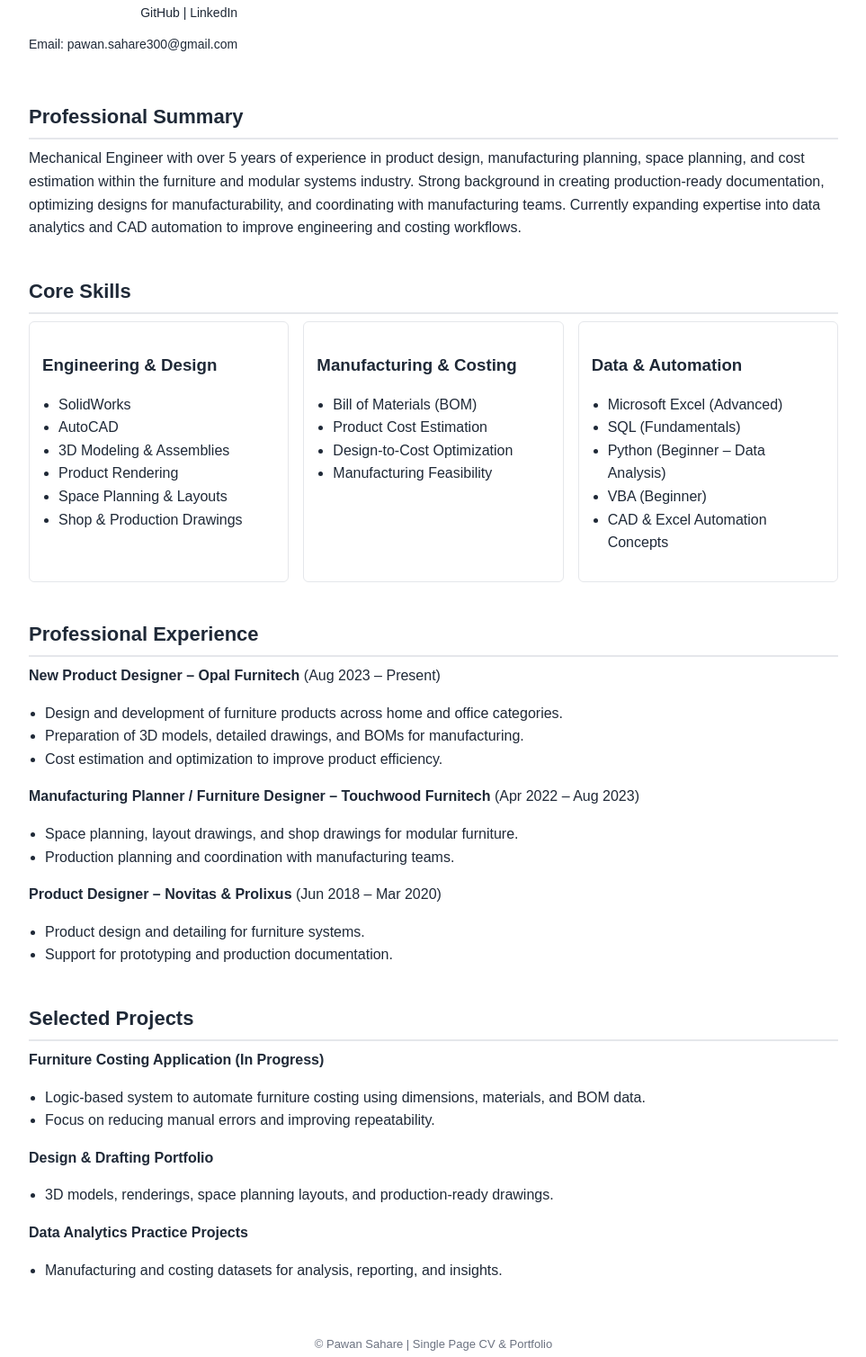
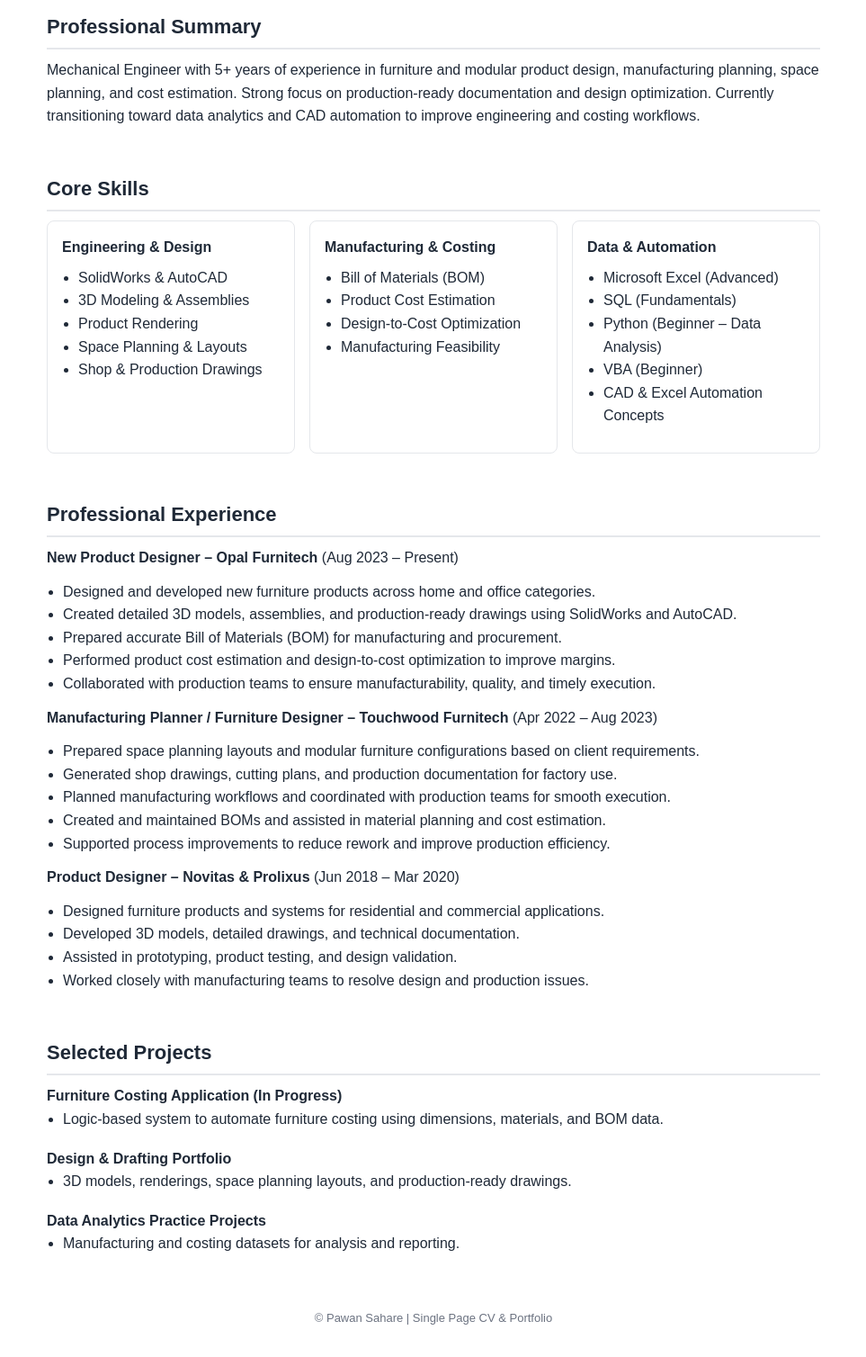
Before and after one commit to PawanSahare/PawanSahare.github.io, a plain HTML site: page index.html in a window 1280 px wide. Shown: the part 192-1700 px from the top of the page at 90% size, without its empty margins (158-1121 px from the left). Drawn offline with Linux system fonts and the light colour scheme.

Commit message:
Update index.html

```diff
--- a/index.html
+++ b/index.html
@@ -4,110 +4,183 @@
   <meta charset="UTF-8" />
   <meta name="viewport" content="width=device-width, initial-scale=1.0" />
   <title>Pawan Sahare | CV & Portfolio</title>
+
   <style>
+    /* ---------- Reset ---------- */
+    * {
+      box-sizing: border-box;
+      margin: 0;
+      padding: 0;
+    }
+
+    /* ---------- Base ---------- */
     body {
       font-family: Arial, Helvetica, sans-serif;
-      margin: 0;
-      padding: 0;
+      background: #ffffff;
       color: #1f2937;
-      background: #ffffff;
       line-height: 1.6;
     }
+
     .container {
       max-width: 900px;
       margin: auto;
       padding: 40px 20px;
     }
-    h1, h2, h3 {
-      margin-bottom: 8px;
-    }
+
+    /* ---------- Typography ---------- */
     h1 {
       font-size: 32px;
+      margin-bottom: 6px;
     }
+
     h2 {
       font-size: 22px;
-      margin-top: 40px;
+      margin-top: 50px;
+      margin-bottom: 10px;
       border-bottom: 2px solid #e5e7eb;
       padding-bottom: 6px;
     }
+
+    h3 {
+      font-size: 16px;
+      margin-bottom: 8px;
+    }
+
     p {
-      margin: 6px 0 12px 0;
+      margin: 6px 0 12px;
     }
+
     ul {
       padding-left: 18px;
+      margin-bottom: 12px;
     }
+
+    /* ---------- Header ---------- */
     .header {
       display: flex;
       justify-content: space-between;
       align-items: flex-start;
-      flex-wrap: wrap;
+      gap: 20px;
     }
+
     .tagline {
       font-size: 14px;
       color: #374151;
+      max-width: 600px;
     }
+
     .contact {
+      text-align: right;
       font-size: 14px;
-      text-align: right;
+      white-space: nowrap;
     }
+
     .contact a {
       color: #1f2937;
       text-decoration: none;
     }
+
+    .contact a:hover {
+      text-decoration: underline;
+    }
+
+    /* ---------- Skills ---------- */
     .skills-grid {
       display: grid;
       grid-template-columns: repeat(auto-fit, minmax(220px, 1fr));
       gap: 16px;
     }
+
     .card {
       border: 1px solid #e5e7eb;
-      padding: 14px;
-      border-radius: 6px;
+      padding: 16px;
+      border-radius: 8px;
+      transition: transform 0.2s ease, box-shadow 0.2s ease;
     }
+
+    .card:hover {
+      transform: translateY(-4px);
+      box-shadow: 0 6px 18px rgba(0, 0, 0, 0.08);
+    }
+
+    /* ---------- Projects ---------- */
+    .project {
+      margin-bottom: 18px;
+    }
+
+    /* ---------- Footer ---------- */
     .footer {
       margin-top: 60px;
       font-size: 13px;
       color: #6b7280;
       text-align: center;
     }
+
+    /* ---------- Responsive ---------- */
+    @media (max-width: 640px) {
+      .header {
+        flex-direction: column;
+      }
+
+      .contact {
+        text-align: left;
+        margin-top: 10px;
+      }
+    }
   </style>
 </head>
+
 <body>
   <div class="container">
 
     <!-- Header -->
-    <div class="header">
+    <section class="header">
       <div>
         <h1>Pawan Sahare</h1>
-        <p class="tagline">Mechanical Engineer | Product Design, Rendering, Space Planning, Costing | Data Analytics & CAD Automation</p>
+        <p class="tagline">
+          Mechanical Engineer | Product Design, Rendering, Space Planning & Costing |
+          Data Analytics & CAD Automation
+        </p>
       </div>
+
       <div class="contact">
         <p>India</p>
-        <p><a href="https://github.com/" target="_blank">GitHub</a> | <a href="https://linkedin.com/" target="_blank">LinkedIn</a></p>
+        <p>
+          <a href="https://github.com/" target="_blank">GitHub</a> |
+          <a href="https://linkedin.com/" target="_blank">LinkedIn</a>
+        </p>
         <p>Email: <a href="mailto:pawan.sahare300@gmail.com">pawan.sahare300@gmail.com</a></p>
       </div>
-    </div>
+    </section>
 
     <!-- Summary -->
+    <section>
       <h2>Professional Summary</h2>
       <p>
-      Mechanical Engineer with over 5 years of experience in product design, manufacturing planning, space planning, and cost estimation within the furniture and modular systems industry. Strong background in creating production-ready documentation, optimizing designs for manufacturability, and coordinating with manufacturing teams. Currently expanding expertise into data analytics and CAD automation to improve engineering and costing workflows.
+        Mechanical Engineer with 5+ years of experience in furniture and modular
+        product design, manufacturing planning, space planning, and cost estimation.
+        Strong focus on production-ready documentation and design optimization.
+        Currently transitioning toward data analytics and CAD automation to improve
+        engineering and costing workflows.
       </p>
+    </section>
 
     <!-- Skills -->
+    <section>
       <h2>Core Skills</h2>
       <div class="skills-grid">
+
         <div class="card">
           <h3>Engineering & Design</h3>
           <ul>
-          <li>SolidWorks</li>
-          <li>AutoCAD</li>
+            <li>SolidWorks & AutoCAD</li>
             <li>3D Modeling & Assemblies</li>
             <li>Product Rendering</li>
             <li>Space Planning & Layouts</li>
             <li>Shop & Production Drawings</li>
           </ul>
         </div>
+
         <div class="card">
           <h3>Manufacturing & Costing</h3>
           <ul>
@@ -117,6 +190,7 @@
             <li>Manufacturing Feasibility</li>
           </ul>
         </div>
+
         <div class="card">
           <h3>Data & Automation</h3>
           <ul>
@@ -127,50 +201,71 @@
             <li>CAD & Excel Automation Concepts</li>
           </ul>
         </div>
+
       </div>
+    </section>
 
     <!-- Experience -->
+    <section>
       <h2>Professional Experience</h2>
+
       <p><strong>New Product Designer – Opal Furnitech</strong> (Aug 2023 – Present)</p>
       <ul>
-      <li>Design and development of furniture products across home and office categories.</li>
-      <li>Preparation of 3D models, detailed drawings, and BOMs for manufacturing.</li>
-      <li>Cost estimation and optimization to improve product efficiency.</li>
+        <li>Designed and developed new furniture products across home and office categories.</li>
+        <li>Created detailed 3D models, assemblies, and production-ready drawings using SolidWorks and AutoCAD.</li>
+        <li>Prepared accurate Bill of Materials (BOM) for manufacturing and procurement.</li>
+        <li>Performed product cost estimation and design-to-cost optimization to improve margins.</li>
+        <li>Collaborated with production teams to ensure manufacturability, quality, and timely execution.</li>
       </ul>
 
       <p><strong>Manufacturing Planner / Furniture Designer – Touchwood Furnitech</strong> (Apr 2022 – Aug 2023)</p>
       <ul>
-      <li>Space planning, layout drawings, and shop drawings for modular furniture.</li>
-      <li>Production planning and coordination with manufacturing teams.</li>
+        <li>Prepared space planning layouts and modular furniture configurations based on client requirements.</li>
+        <li>Generated shop drawings, cutting plans, and production documentation for factory use.</li>
+        <li>Planned manufacturing workflows and coordinated with production teams for smooth execution.</li>
+        <li>Created and maintained BOMs and assisted in material planning and cost estimation.</li>
+        <li>Supported process improvements to reduce rework and improve production efficiency.</li>
       </ul>
 
       <p><strong>Product Designer – Novitas & Prolixus</strong> (Jun 2018 – Mar 2020)</p>
       <ul>
-      <li>Product design and detailing for furniture systems.</li>
-      <li>Support for prototyping and production documentation.</li>
+        <li>Designed furniture products and systems for residential and commercial applications.</li>
+        <li>Developed 3D models, detailed drawings, and technical documentation.</li>
+        <li>Assisted in prototyping, product testing, and design validation.</li>
+        <li>Worked closely with manufacturing teams to resolve design and production issues.</li>
       </ul>
+    </section>
 
     <!-- Projects -->
+    <section>
       <h2>Selected Projects</h2>
-    <p><strong>Furniture Costing Application (In Progress)</strong></p>
+
+      <div class="project">
+        <strong>Furniture Costing Application (In Progress)</strong>
         <ul>
-      <li>Logic-based system to automate furniture costing using dimensions, materials, and BOM data.</li>
-      <li>Focus on reducing manual errors and improving repeatability.</li>
+          <li>Logic-based system to automate furniture costing using dimensions,
+              materials, and BOM data.</li>
         </ul>
+      </div>
 
-    <p><strong>Design & Drafting Portfolio</strong></p>
+      <div class="project">
+        <strong>Design & Drafting Portfolio</strong>
         <ul>
           <li>3D models, renderings, space planning layouts, and production-ready drawings.</li>
         </ul>
+      </div>
 
-    <p><strong>Data Analytics Practice Projects</strong></p>
+      <div class="project">
+        <strong>Data Analytics Practice Projects</strong>
         <ul>
-      <li>Manufacturing and costing datasets for analysis, reporting, and insights.</li>
+          <li>Manufacturing and costing datasets for analysis and reporting.</li>
         </ul>
+      </div>
+    </section>
 
     <!-- Footer -->
     <div class="footer">
-      <p>© Pawan Sahare | Single Page CV & Portfolio</p>
+      © Pawan Sahare | Single Page CV & Portfolio
     </div>
 
   </div>
```
Lines whose indentation alone changed are shown as unchanged.
